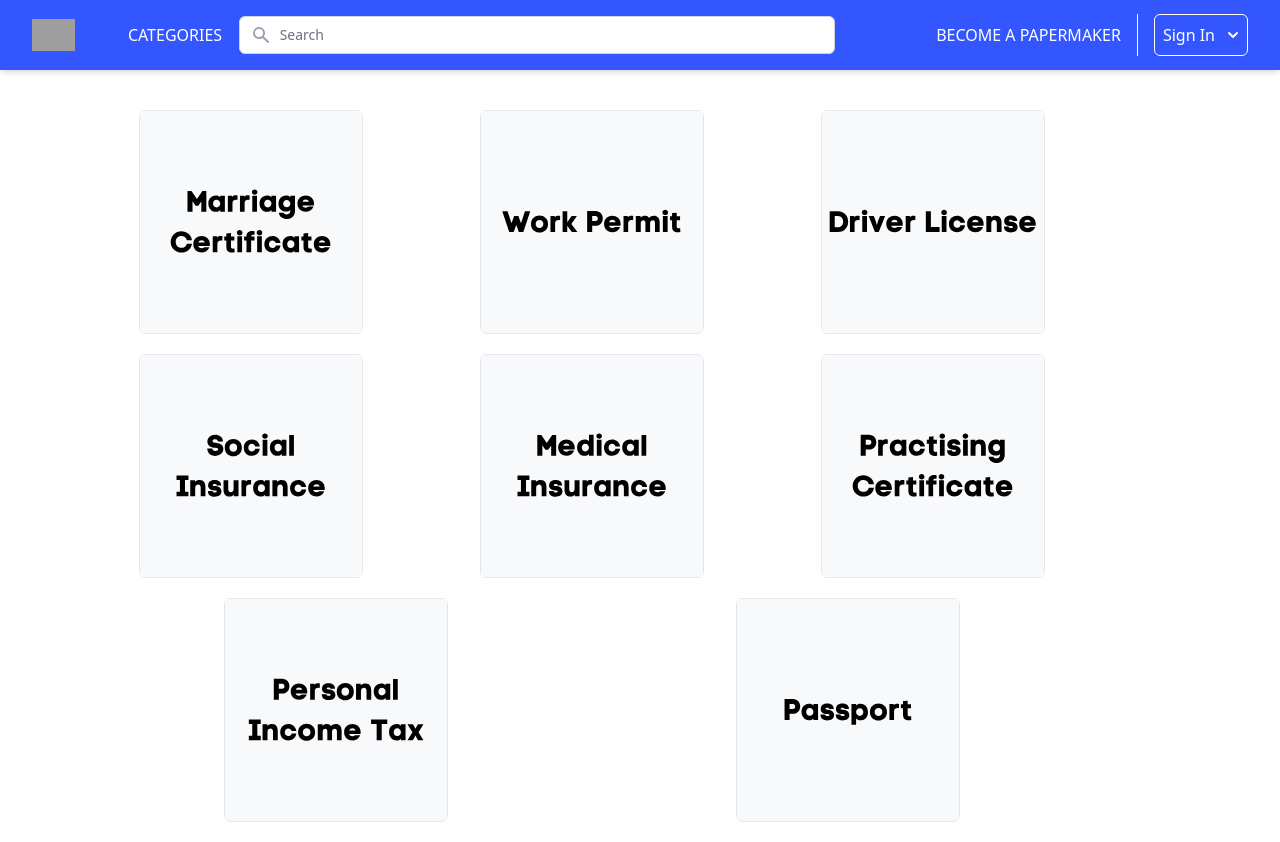
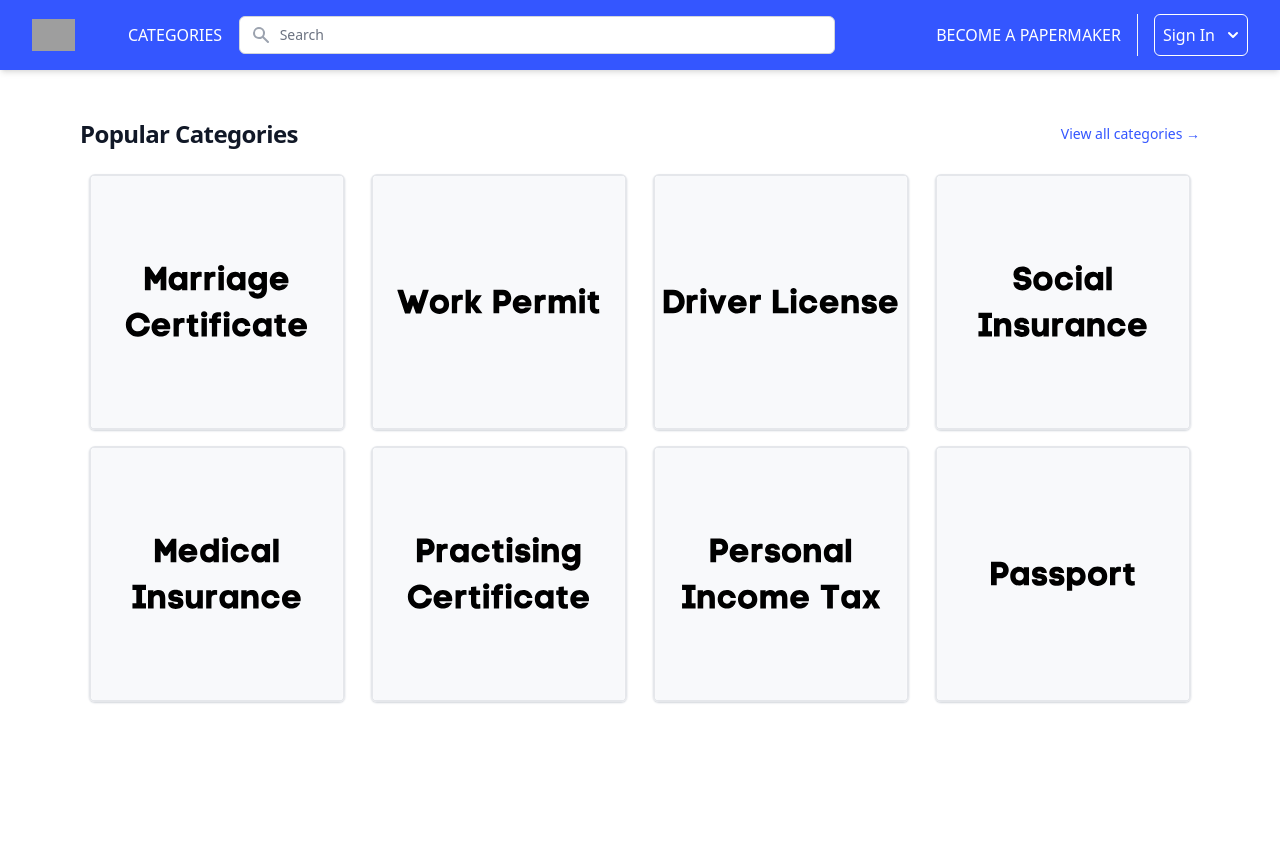
Before and after one commit to ThienAn1010/Capstone-Project, a Next.js app in the folder frontend/: page / in a window 1280 px wide. After the commit the page ends 800 px from the top, so only its background shows below. Built offline with nearby package versions, Linux system fonts and the light colour scheme; grey boxes are pictures that could not be loaded.

Commit message:
update category

```diff
--- a/frontend/components/Category.tsx
+++ b/frontend/components/Category.tsx
@@ -15,29 +15,40 @@ export default function Category() {
     { id: "7", name: "Personal Income Tax", src: "/Personal Income Tax.svg" },
     { id: "8", name: "Passport", src: "/Passport.svg" },
   ]
+
   return (
-    <div className="flex flex-wrap justify-around px-2 lg:px-32 mt-10 ">
-      {categories.map((category) => (
-        <React.Fragment key={category.id}>
-          <div className="hidden sm:inline-block w-52 flex-none group cursor-pointer mb-5 lg:inline-block lg:w-80 flex-none group cursor-pointer mb-5">
-            <div className="w-34 h-34 lg:w-56 lg:h-56">
+    <div className="max-w-2xl mx-auto py-16 px-4 sm:py-12 sm:px-6 lg:max-w-full lg:px-20">
+      <div className="md:flex md:items-center md:justify-between">
+        <h2 className="text-2xl font-extrabold tracking-tight text-gray-900">
+          Popular Categories
+        </h2>
+        <a
+          href="#"
+          className="hidden text-sm font-medium text-test hover:text-blue-800 md:block"
+        >
+          View all categories<span aria-hidden="true"> &rarr;</span>
+        </a>
+      </div>
+
+      <div className="mt-6 grid grid-cols-2 gap-x-2 gap-y-4 justify-items-center sm:gap-x-4 md:grid-cols-4 md:gap-y-4 lg:gap-x-2">
+        {categories.map((category) => (
+          <div key={category.id} className="group relative">
+            <div className="w-full h-36 rounded-md overflow-hidden border-2 shadow-sm shadow-gray-300 group-hover:opacity-75 hover:cursor-pointer lg:h-44 lg:w-full xl:h-64 xl:w-full">
               <img
                 src={category.src}
-                className="object-cover border rounded-md h-full w-full mix-blend-multiply lg:transition duration-500 ease-in-out transform hover:-translate-y-1 hover:scale-105"
-                alt="category"
+                alt="testing101"
+                className="w-full h-full object-center"
               />
             </div>
-            {/* <div className="mt-2">
-              <h1 className="font-bold">{category.name}</h1>
-            </div> */}
           </div>
-          <div className="flex-initial mt-2 mb-2 sm:hidden">
-            <h1 className="rounded-full border py-1 px-2 mr-1 font-bold border-black hover:bg-gray-200 flex items-center justify-center text-center">
-              {category.name}
-            </h1>
-          </div>
-        </React.Fragment>
-      ))}
+        ))}
+      </div>
+
+      <div className="mt-8 text-sm md:hidden">
+        <a href="#" className="font-medium text-test hover:text-indigo-500">
+          View all categories<span aria-hidden="true"> &rarr;</span>
+        </a>
+      </div>
     </div>
   )
 }
```
Also changed, not shown: 2 other files (tests, documents, lock files or other folders).
